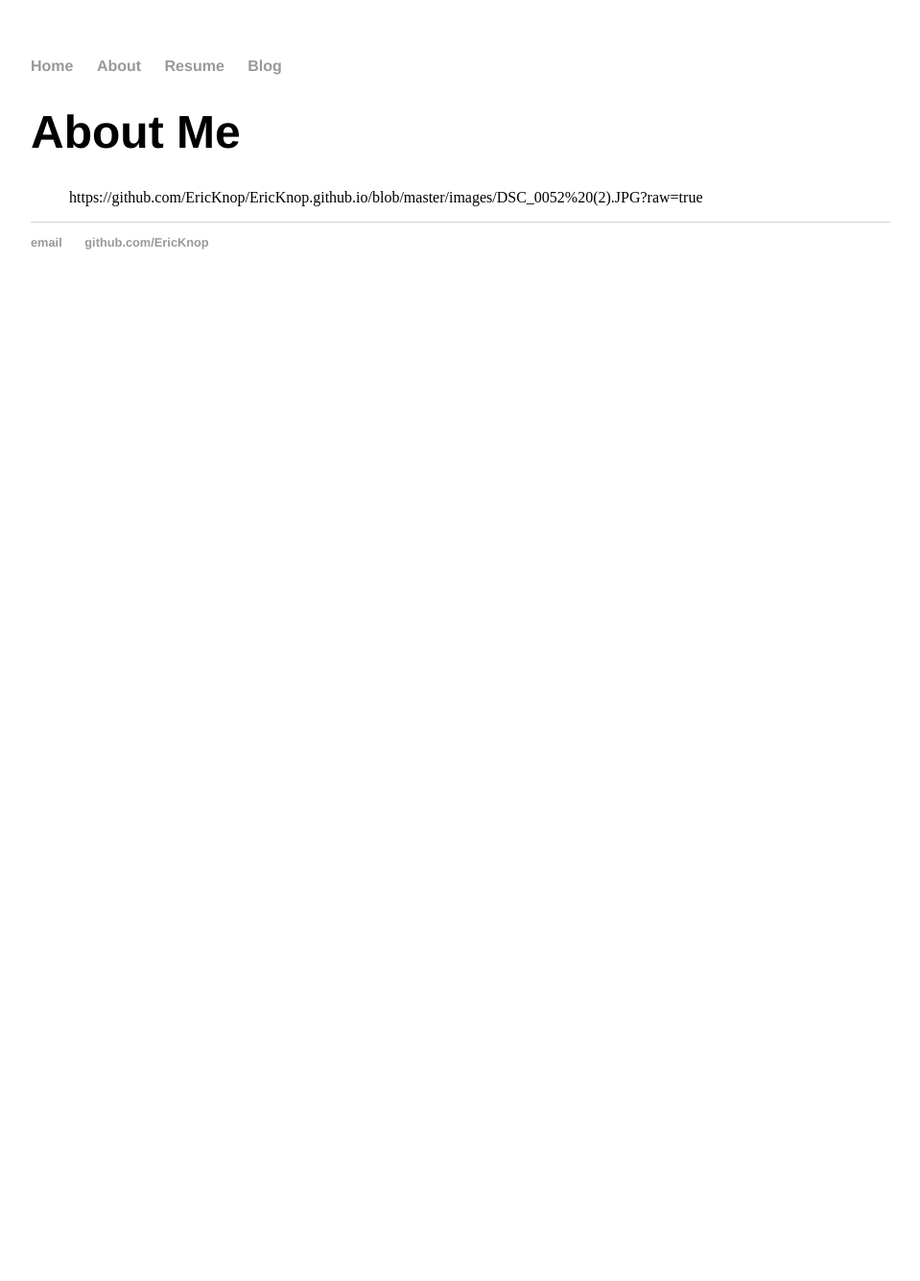
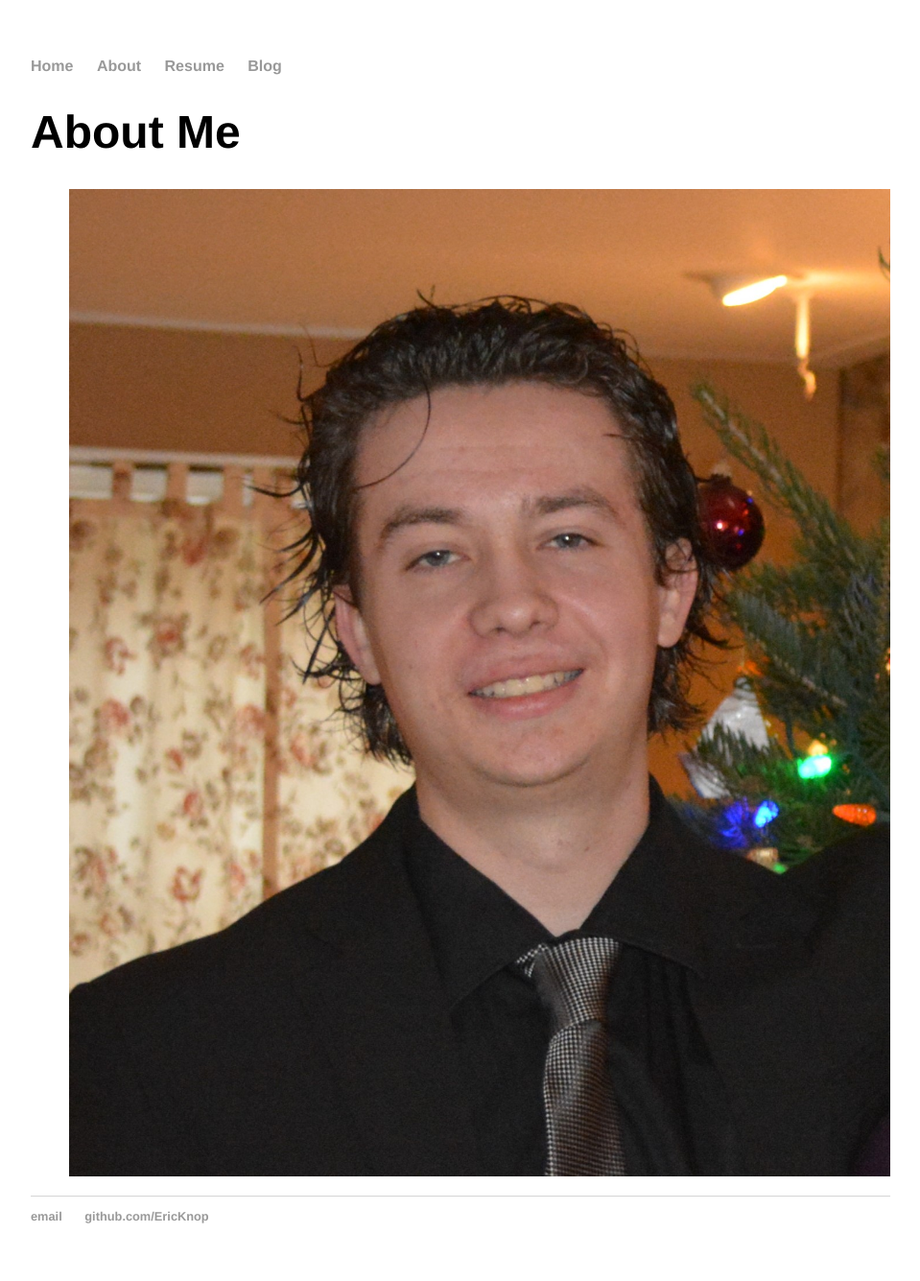
Before and after one commit to EricKnop/EricKnop.github.io, a Jekyll site: the page built from about/index.html, in a window 1280 px wide. Shown: the whole page at 96% size, without its empty margins (160-1119 px from the left). Built offline with Jekyll 4.4.1, drawn with Linux system fonts in a browser that asks for light colours; before the commit the page ends 900 px from its top, so only the background shows below that.

Commit message:
Update index.html

```diff
--- a/about/index.html
+++ b/about/index.html
@@ -4,4 +4,4 @@
 ---
 	<h1>{{ page.title }}</h1>
 	<ul class="about me">
-		https://github.com/EricKnop/EricKnop.github.io/blob/master/images/DSC_0052%20(2).JPG?raw=true
+	<img src = "https://github.com/EricKnop/EricKnop.github.io/blob/master/images/DSC_0052%20(2).JPG?raw=true", height = 100%, width = 100%>
```
